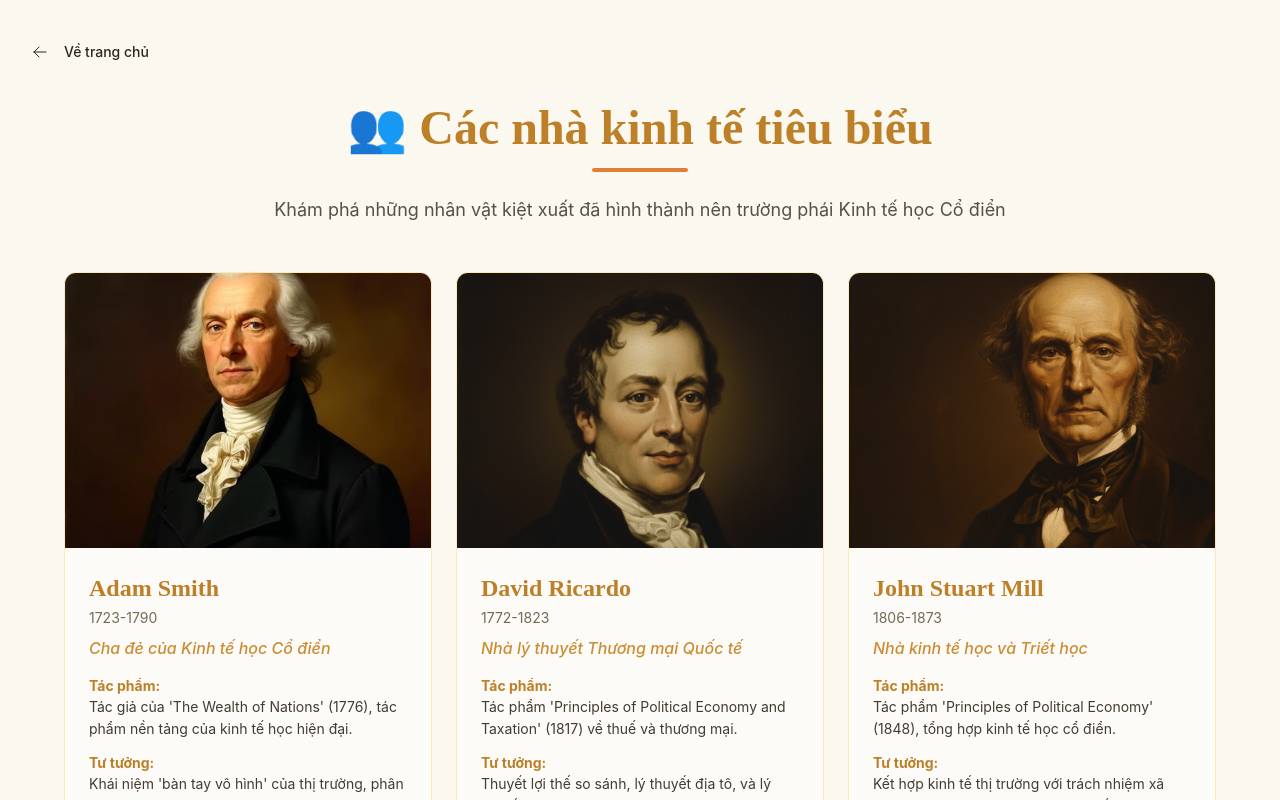
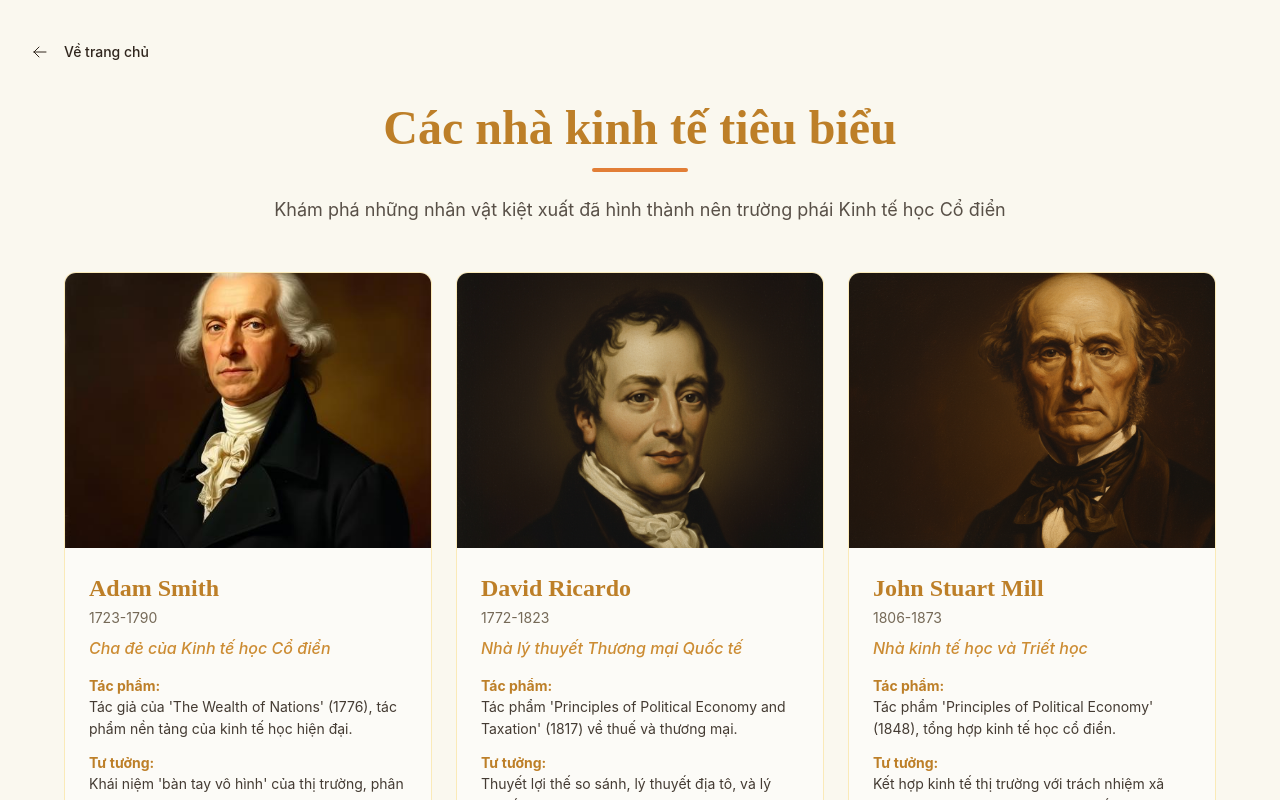
Before and after one commit to Quang510/classical-muse-vn, a React (Vite) app: page /economists in a window 1280 px wide. Shown: the top 800 px of the page. Built offline with nearby package versions, Linux system fonts and the light colour scheme; the HTML template or start-up script is replaced by a standard one.

Commit message:
Remove remaining icons

```diff
--- a/src/pages/EconomistsPage.tsx
+++ b/src/pages/EconomistsPage.tsx
@@ -193,7 +193,7 @@ const EconomistsPage = () => {
         <div className="max-w-6xl mx-auto">
           <div className="text-center mb-12">
             <h1 className="text-4xl md:text-5xl font-serif text-primary mb-4">
-              👥 Các nhà kinh tế tiêu biểu
+              Các nhà kinh tế tiêu biểu
             </h1>
             <div className="w-24 h-1 bg-accent mx-auto rounded-full mb-6"></div>
             <p className="text-lg text-foreground/80 max-w-3xl mx-auto">
```
